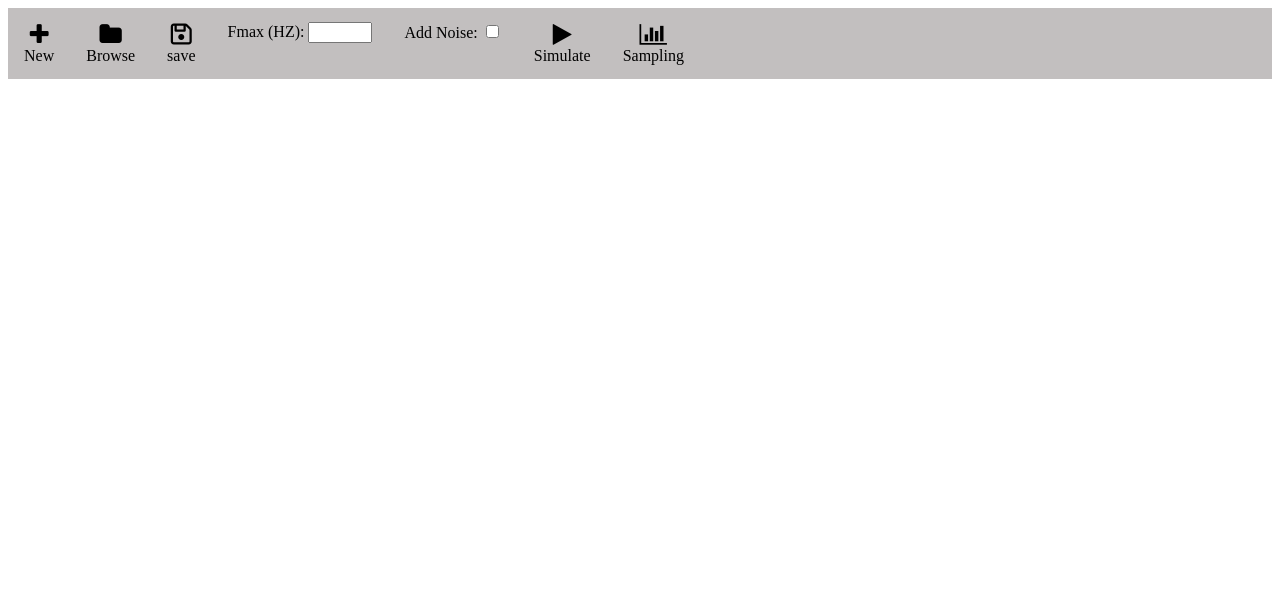
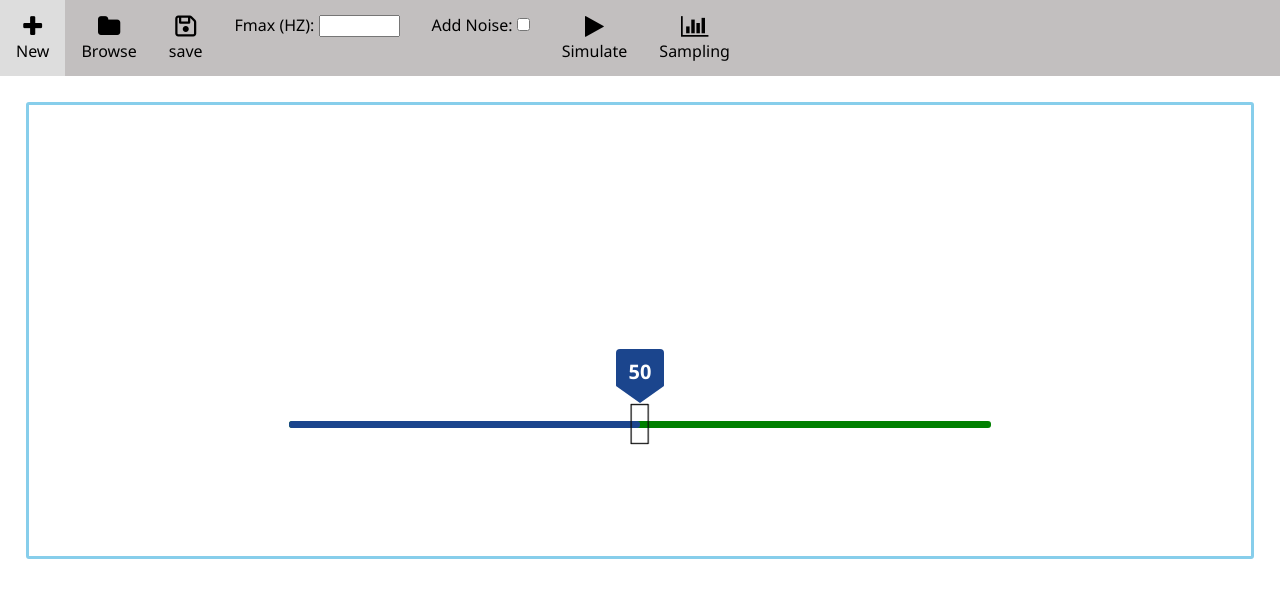
Before and after one commit to Adham-Mohammed/signal-studio, a Flask app: page / in a window 1280 px wide. Shown: the top 598 px of the page. Run offline with Flask 2, Linux system fonts and the light colour scheme; some libraries are stand-ins or nearby versions.

Commit message:
update slider

```diff
--- a/static/assets/style.css
+++ b/static/assets/style.css
@@ -1,4 +1,9 @@
+*{
+  font-family: "Segoe UI",Helvetica,Arial,sans-serif,"Apple Color Emoji","Segoe UI Emoji";
+  margin: 0;
+  padding: 0;
 
+}
 .navbar{
   background-color:rgb(194, 191, 191);
   background-size: auto;
@@ -74,8 +79,94 @@
   color: black;
 }
 
+#box{
+  margin: 2%;
+  padding: 2%;
+  border: 3px solid skyblue;
+  border-radius: 3px;
+  max-height: 400px;
+
+}
+.fig{
+
+}
+
+.main{
+  width: 60%;
+  margin: 24% auto;
+  position: relative;
+}
+
+#slider{
+  -webkit-appearance: none;
+  width: 100%;
+  height: 7px;
+  outline: none;
+  border-radius: 3px;
+  background-color: green;
+}
+#slider::-webkit-slider-thumb{
+  -webkit-appearance: none;
+  width: 48px;
+  height: 48px;
+  cursor: pointer;
+  z-index: 3;
+  position: relative;
+}
+#selector{
+  height: 104px;
+  width: 48px;
+  position: absolute;
+  bottom: -20px;
+  left: 50%;
+  transform: translateX(-50%);
+  z-index: 2;
+}
+.selectorBtn{
+  height: 46px;
+  width: 41px;
+  background-image: url(/static/images/slider.png);
+  background-size: cover;
+  background-position: center;
+  border-radius: 50%;
+  position: absolute;
+  bottom: 6px;
+  left: 3px;
+}
+#selectorValue{
+  width: 48px;
+  height: 40px;
+  position: absolute;
+  top: 0;
+  background: #1b458d;
+  border-radius: 4px;
+  text-align: center;
+  line-height: 45px;
+  font-size: 20px;
+  font-weight: bold;
+  color: white;
+}
+#selectorValue::after{
+  content: '';
+  border-top: 17px solid #1b458d;
+  border-left: 24px solid white;
+  border-right: 24px solid white;
+  position: absolute;
+  bottom: -14px;
+  left: 0;
+}
+#bar{
+  width: 50%;
+  height: 7px;
+  background: #1b458d;
+  border-radius: 3px;
+  position: absolute;
+  top: 10px;
+  left: 0;
+}
 
 
+ /* naira version of slider */
 /* .slidecontainer {
   width: 50%;
 }
--- /dev/null
+++ b/static/index.js
@@ -0,0 +1,25 @@
+// show SNR when check add noise
+function showSNR() {
+    var checkBox = document.getElementById("myCheck");
+    var text = document.getElementById("text");
+    if (checkBox.checked == true){
+    text.style.display = "block";
+    noise.style.display = "block";
+    } else {
+    text.style.display = "none";
+    noise.style.display = "none";
+    }
+}
+
+//slide functions
+let slider = document.getElementById("slider")
+let selector = document.getElementById("selector")
+let selectorValue = document.getElementById("selectorValue")
+let bar = document.getElementById("bar")
+
+selectorValue.innerHTML=slider.value
+slider.oninput =function(){
+    selectorValue.innerHTML=this.value
+    selector.style.left = this.value + "%"
+    bar.style.width = this.value + "%"
+}
--- a/templates/index.html
+++ b/templates/index.html
@@ -47,25 +47,11 @@
             </div>
             <div class="putnoise">
                 <label for="myCheck">Add Noise:</label>
-                <input type="checkbox" id="myCheck" onclick="myFunction()">
+                <input type="checkbox" id="myCheck" onclick="showSNR()">
             </div>
             <div class="SNR">
                 <p id="text" style="display:none" >SNR</p>
                 <input type="number" id="noise"   style="display:none" name="noise"min="0" max="100">
-            </div>
-            <script>
-            function myFunction() {
-            var checkBox = document.getElementById("myCheck");
-            var text = document.getElementById("text");
-            if (checkBox.checked == true){
-            text.style.display = "block";
-            noise.style.display = "block";
-            } else {
-            text.style.display = "none";
-            noise.style.display = "none";
-            }
-}
-           </script>
             </div>
 
             <div class="forth">
@@ -86,21 +72,41 @@
                 </div>
             </div>
         </div>
+    </div>
+
+    <div id="box">
+        <div class="fig"></div>
+
+        <!-- slider  -->
+        <div class="main">
+            <input type="range" min="0" max="100" value="50" id="slider">
+            <div id="selector">
+                <div class="selectorBtn"></div>
+                <div id="selectorValue"></div>
+            </div>
+            <div id="bar"></div>
+
+        </div>
+
+
+    </div>
 
 
 
     <!-- slideing bar to over and under smapling -->
     <!-- <input type="range" min="0" max="1"  class="slider" id="myRange">
-            <p>Value: <span id="demo"></span></p> -->
-          <!-- <script>
+    <p>Value: <span id="demo"></span></p>
+    <script>
     var slider = document.getElementById("myRange");
     var output = document.getElementById("demo");
     output.innerHTML = slider.value;
 
     slider.oninput = function() {
-            output.innerHTML = this.value;
-          }
-          </script>
+      output.innerHTML = this.value;}
+    </script> -->
 
+
+
+ <script src="/static/index.js"></script>
 </body>
 </html>
```
Also changed, not shown: veiw.py (added, +11 -0 lines), static/images/slider.png (added). Lines whose indentation alone changed are shown as unchanged.
